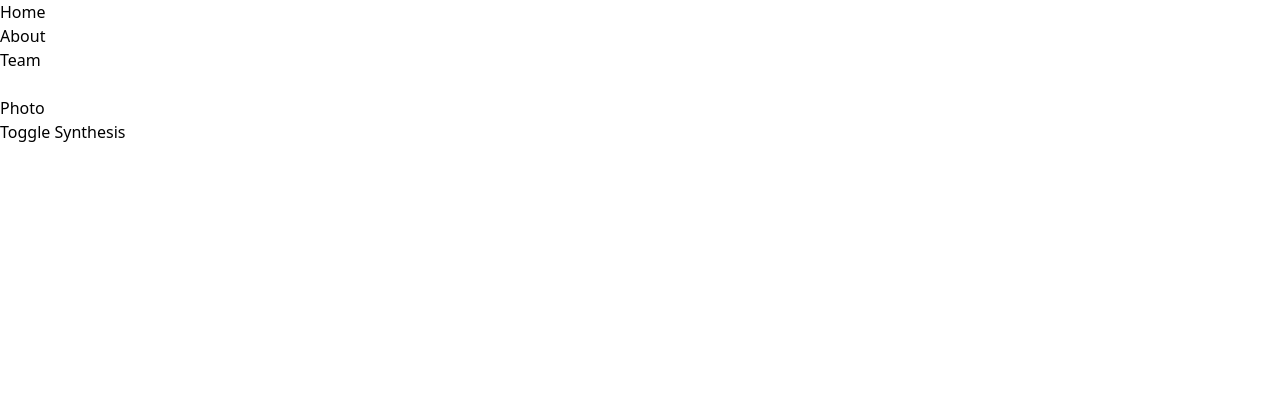
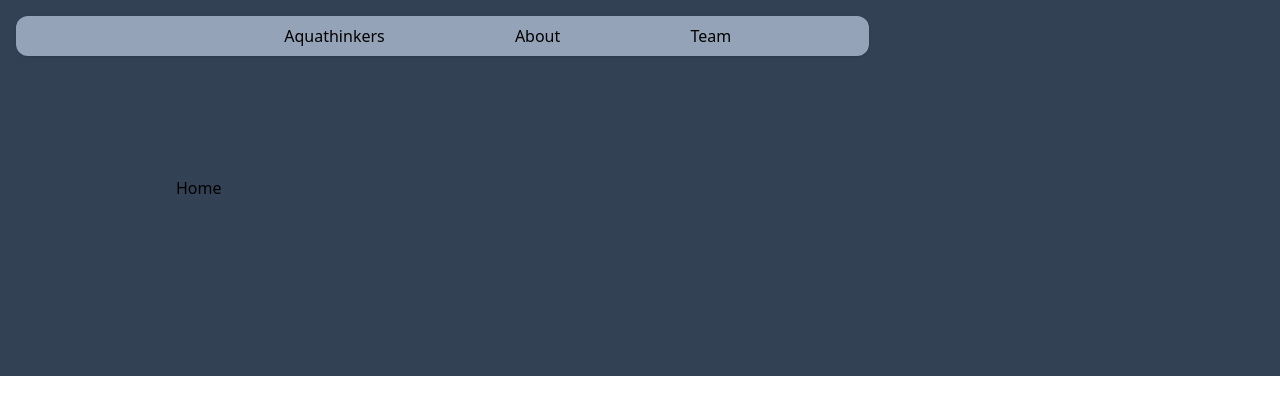
Before and after one commit to Yash-Solanki6803/Aquathinkers-Project, a React (Vite) app: page / in a window 1280 px wide. Shown: the top 414 px of the page. Built offline with nearby package versions, Linux system fonts and the light colour scheme.

Commit message:
Add Navbar styling and update Home page layout

```diff
--- /dev/null
+++ b/src/components/Navbar.css
@@ -0,0 +1,5 @@
+.navbar {
+  background-color: rgba(255, 255, 255, 0.5);
+  backdrop-filter: blur(10px);
+  box-shadow: 0px 0px 2px rgba(0, 0, 0, 0.3);
+}
--- a/src/components/Navbar.jsx
+++ b/src/components/Navbar.jsx
@@ -1,11 +1,16 @@
 import { Link } from "react-router-dom";
+// import "./Navbar.css";
 
 function Navbar() {
   return (
-    <nav>
-      <ul>
+    <nav className="w-4/6 bg-slate-400 fixed top-4 left-4 p-2 rounded-xl backdrop-blur-md shadow">
+      <ul className="flex flex-row justify-evenly content-center">
+        <h1>
+
+        </h1>
+
         <li>
-          <Link to="/">Home</Link>
+          <Link to="/">Aquathinkers</Link>
         </li>
         <li>
           <Link to="/about">About</Link>
--- a/src/pages/Home.jsx
+++ b/src/pages/Home.jsx
@@ -1,15 +1,13 @@
 import { useStore } from "../store";
-import { data } from "../data/homepage";
 
 function Home() {
   const synthesisType = useStore((state) => state.synthesisType);
   const toggleSynthesis = useStore((state) => state.toggleSynthesis);
   return (
     <>
-
-      <br />
-      <p>{synthesisType?"Chemo":"Photo"}</p>
-      <button onClick={toggleSynthesis}>Toggle Synthesis</button>
+      <div className="bg-slate-700">
+        <h1 className="p-44">Home</h1>
+      </div>
     </>
   );
 }
```
